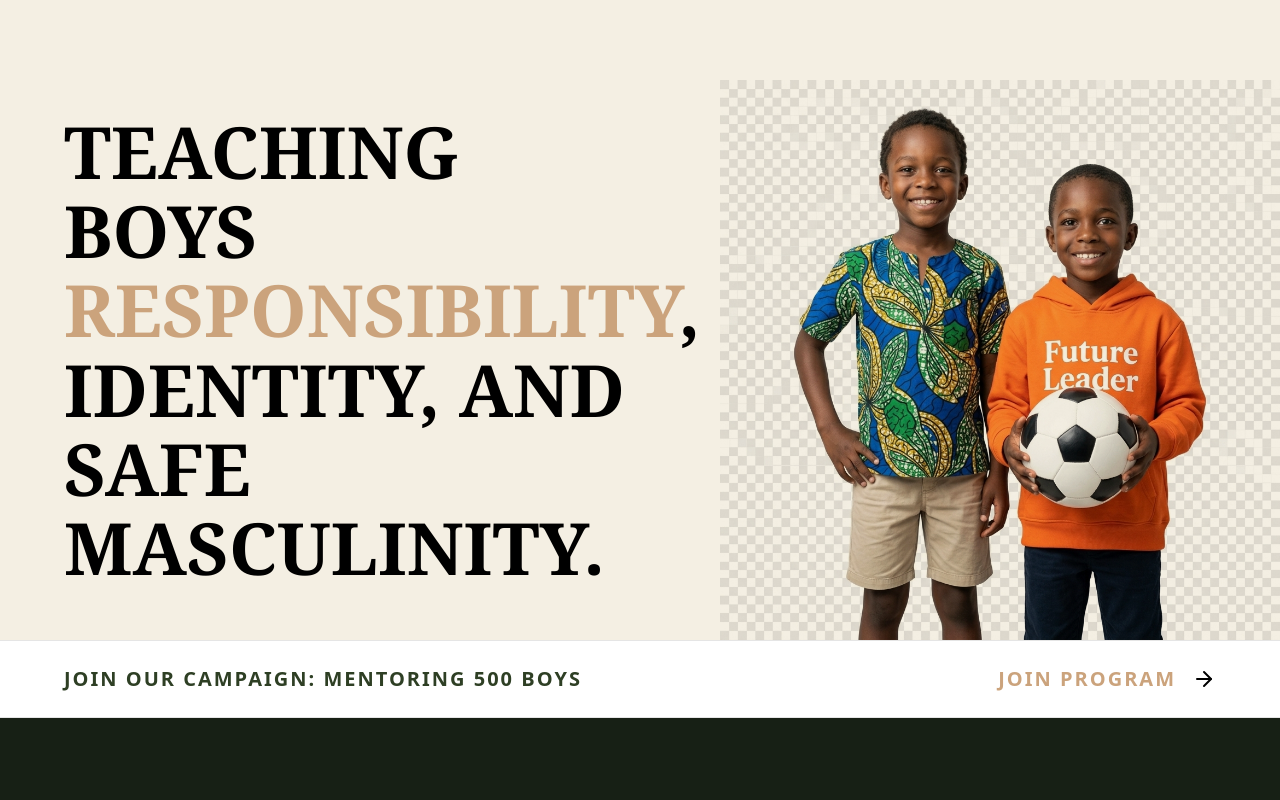
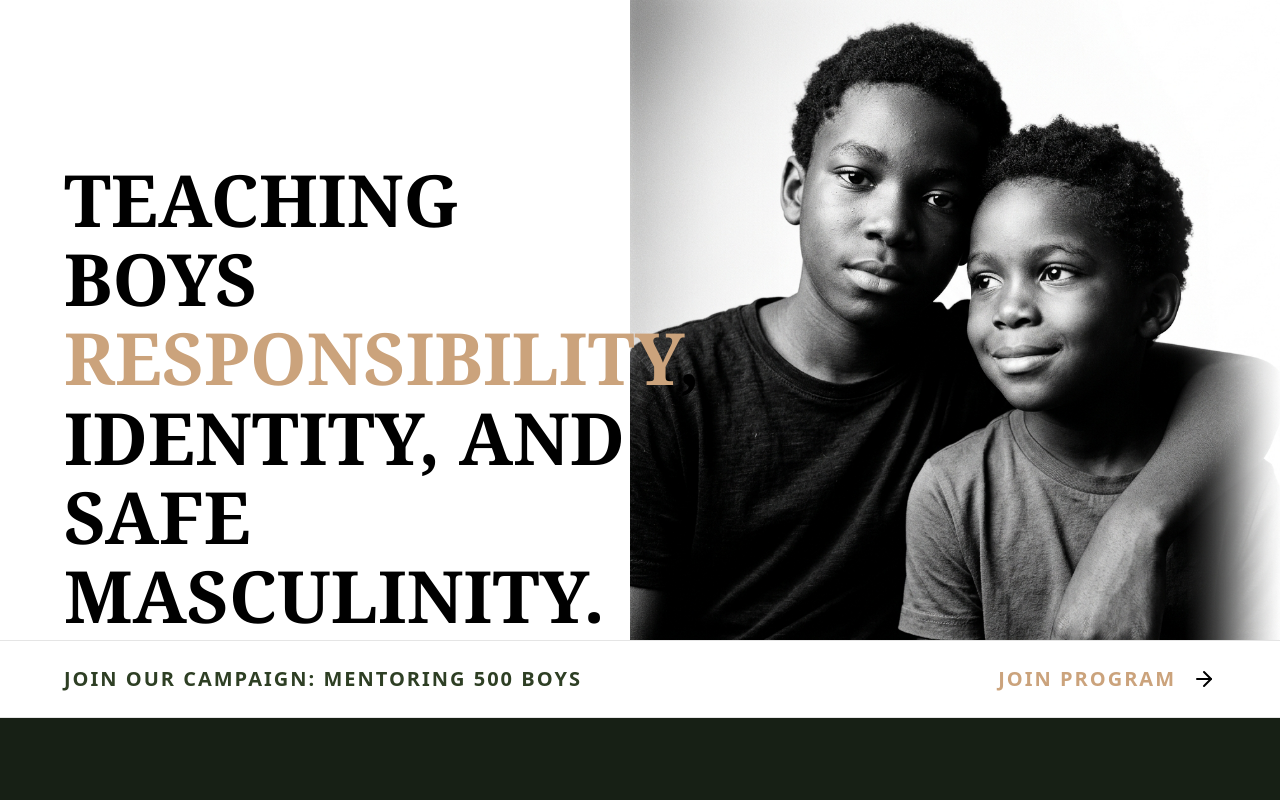
Before and after one commit to conditassociatesltd-gif/purposeful-builder, a Next.js app in the folder purposeful-builder/: page /mentorship in a window 1280 px wide. Shown: the top 800 px of the page. Built offline with nearby package versions, Linux system fonts and the light colour scheme.

Commit message:
Replace hero with B&W portrait that naturally fades into white background

```diff
--- a/purposeful-builder/app/mentorship/page.tsx
+++ b/purposeful-builder/app/mentorship/page.tsx
@@ -8,20 +8,20 @@ export default function MentorshipPage() {
     <main className="min-h-screen" style={{ background: "var(--parchment)", color: "var(--ink)" }}>
 
       {/* Hero Section */}
-      <section className="pb-0 pt-20 px-5 relative overflow-hidden" style={{ minHeight: "560px" }}>
+      <section className="pb-0 pt-20 px-5 relative overflow-hidden" style={{ minHeight: "560px", background: "#fff" }}>
         <div className="max-w-6xl mx-auto relative z-10" style={{ minHeight: "560px" }}>
-          <div className="max-w-xl pt-8">
+          <div className="max-w-xl pt-8 md:pt-20">
             <h1 className="font-serif text-5xl md:text-7xl font-black uppercase leading-[1.1] text-black">
               Teaching boys <span className="text-[#cba37c]">responsibility</span>, identity, and safe masculinity.
             </h1>
           </div>
         </div>
         <Image
-          src="/images/mentorship_boys.png"
-          width={560}
-          height={680}
-          className="absolute right-0 bottom-0 mix-blend-multiply object-contain z-0 pointer-events-none"
-          alt="Boys mentorship"
+          src="/images/mentorship_hero_bw.png"
+          width={650}
+          height={560}
+          className="absolute right-0 bottom-0 object-contain z-0 pointer-events-none"
+          alt="Two Nigerian boys"
           priority
         />
       </section>
```
Also changed, not shown: purposeful-builder/public/images/mentorship_hero_bw.png (added).
